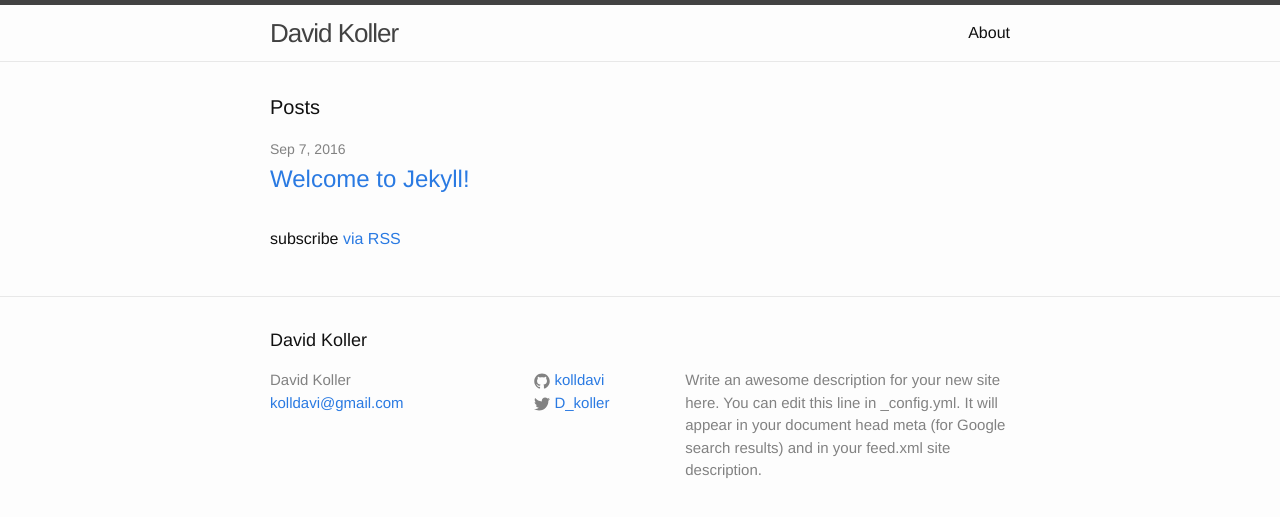
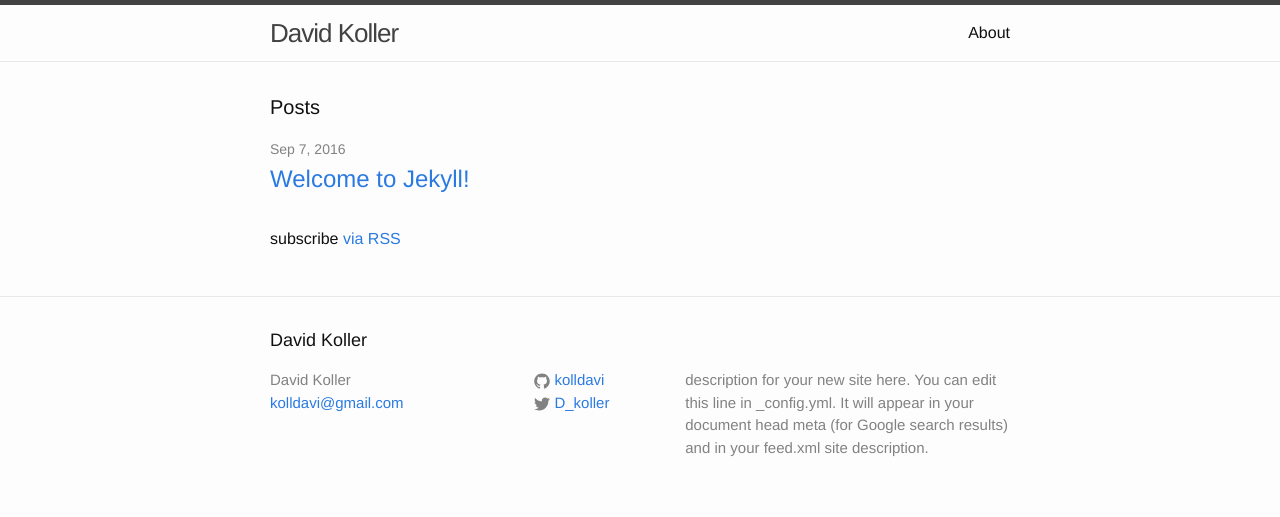
Before and after one commit to kolldavi/kolldavi.github.io, a Jekyll site: the page built from index.html, in a window 1280 px wide. Shown: the top 517 px of the page. Built offline with Jekyll 4.4.1, drawn with Linux system fonts in a browser that asks for light colours.

Commit message:
Changed config

```diff
--- a/_config.yml
+++ b/_config.yml
@@ -9,7 +9,7 @@
 title: David Koller
 email: kolldavi@gmail.com
 description: > # this means to ignore newlines until "baseurl:"
-  Write an awesome description for your new site here. You can edit this
+  description for your new site here. You can edit this
   line in _config.yml. It will appear in your document head meta (for
   Google search results) and in your feed.xml site description.
 baseurl: "" # the subpath of your site, e.g. /blog
```
